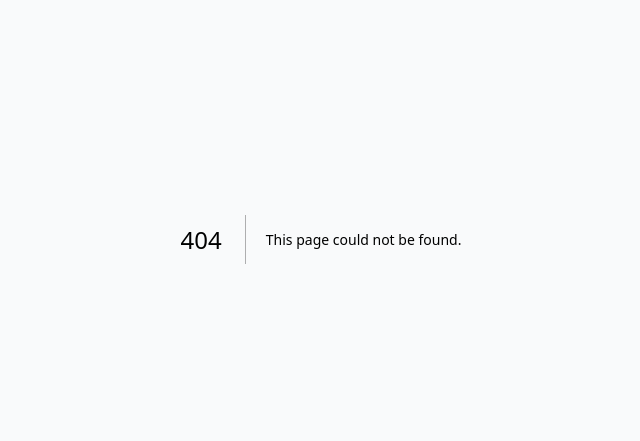
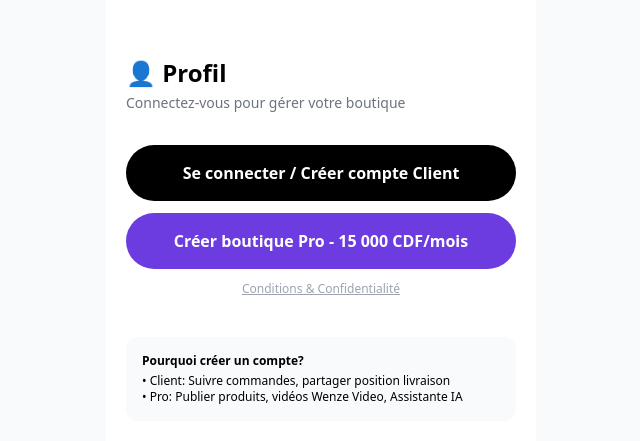
Before and after one commit to kongolokelvin47-cmd/Wenze-pwa, a Next.js app: page /profil in a window 1280 px wide. Before the commit this address had no page. Shown: the part 161-602 px from the top of the page, without its empty margins (319-959 px from the left). Built offline with nearby package versions, Linux system fonts and the light colour scheme.

Commit message:
Refactor Profil component to ProfilPage with user state

```diff
--- a/app/Profil/page.tsx
+++ /dev/null
@@ -1,18 +0,0 @@
-import Link from "next/link";
-export default function Profil() {
-  return (
-    <div className="max-w-[430px] mx-auto min-h-screen p-4 bg-gray-50">
-      <h1 className="text-2xl font-black">Mon Compte</h1>
-      <div className="bg-white rounded-2xl p-5 mt-5 text-center shadow">
-        <div className="w-20 h-20 bg-purple-100 rounded-full mx-auto flex items-center justify-center text-3xl">👤</div>
-        <h2 className="font-bold mt-3">Bienvenue sur Wenze</h2>
-        <p className="text-xs text-gray-500">Connectez-vous pour gérer votre boutique</p>
-        <div className="grid grid-cols-2 gap-3 mt-4">
-          <Link href="/connexion" className="bg-black text-white py-3 rounded-full font-bold">Connexion</Link>
-          <Link href="/inscription" className="bg-[#FF8C00] text-white py-3 rounded-full font-bold">S'inscrire</Link>
-        </div>
-      </div>
-      <Link href="/" className="block text-center mt-6 text-[#6C3CE0]">← Retour Accueil</Link>
-    </div>
-  )
-}
--- /dev/null
+++ b/app/profil/page.tsx
@@ -0,0 +1,90 @@
+"use client";
+import { useState, useEffect } from "react";
+import Link from "next/link";
+
+export default function ProfilPage() {
+  const [user, setUser] = useState<any>(null);
+  const [type, setType] = useState<"client"|"pro"|null>(null);
+
+  useEffect(()=>{
+    // Récupère ce que tu as sauvé à l'inscription
+    const saved = localStorage.getItem("wenze_user");
+    if(saved) {
+      const u = JSON.parse(saved);
+      setUser(u);
+      setType(u.type || "client");
+    }
+  }, []);
+
+  const logout = () => {
+    localStorage.removeItem("wenze_user");
+    setUser(null);
+    window.location.href = "/";
+  };
+
+  // CAS 1: PAS CONNECTÉ - On montre connexion
+  if(!user){
+    return (
+      <div className="max-w-[430px] mx-auto min-h-screen bg-white p-5 flex flex-col justify-center">
+        <h1 className="text-2xl font-black">👤 Profil</h1>
+        <p className="text-sm text-gray-500 mt-1">Connectez-vous pour gérer votre boutique</p>
+
+        <div className="mt-8 space-y-3">
+          <Link href="/inscription?type=client" className="block w-full bg-black text-white p-4 rounded-full font-bold text-center">
+            Se connecter / Créer compte Client
+          </Link>
+          <Link href="/inscription?type=pro" className="block w-full bg-[#6C3CE0] text-white p-4 rounded-full font-bold text-center">
+            Créer boutique Pro - 15 000 CDF/mois
+          </Link>
+          <Link href="/conditions" className="block text-center text-xs text-gray-400 mt-4 underline">
+            Conditions & Confidentialité
+          </Link>
+        </div>
+
+        <div className="mt-10 bg-gray-50 p-4 rounded-xl text-xs">
+          <p className="font-bold">Pourquoi créer un compte?</p>
+          <p className="mt-1">• Client: Suivre commandes, partager position livraison</p>
+          <p>• Pro: Publier produits, vidéos Wenze Video, Assistante IA</p>
+        </div>
+      </div>
+    )
+  }
+
+  // CAS 2: CONNECTÉ
+  return (
+    <div className="max-w-[430px] mx-auto min-h-screen bg-white p-5">
+      <h1 className="text-2xl font-black">👤 Mon Profil</h1>
+
+      <div className="mt-6 bg-purple-50 p-4 rounded-2xl flex gap-4 items-center">
+        <img src={user.photo || "https://via.placeholder.com/80"} alt="profil" className="w-16 h-16 rounded-full object-cover border-2 border-white" />
+        <div>
+          <p className="font-bold">{user.nom}</p>
+          <p className="text-xs text-gray-600">{user.whatsapp}</p>
+          <span className={`text-[10px] px-2 py-1 rounded-full font-bold ${type==="pro" ? "bg-black text-white" : "bg-white"}`}>
+            {type==="pro" ? "COMPTE PRO" : "COMPTE CLIENT"} {type==="pro" && `• ${user.etablissement}`}
+          </span>
+        </div>
+      </div>
+
+      <div className="mt-6 space-y-2">
+        {type==="client" && (
+          <Link href="/inscription?type=pro" className="block w-full border-2 border-[#6C3CE0] p-3 rounded-xl text-center text-sm font-bold text-[#6C3CE0]">
+            ⬆️ Passer en compte Pro - Devenir vendeur
+          </Link>
+        )}
+        {type==="pro" && (
+          <>
+            <Link href="/boutiques" className="block w-full bg-black text-white p-3 rounded-xl text-center text-sm font-bold">🏪 Ma Boutique</Link>
+            <Link href="/assistant" className="block w-full bg-white border p-3 rounded-xl text-center text-sm font-bold">🤖 Assistante IA</Link>
+            <Link href="/video" className="block w-full bg-white border p-3 rounded-xl text-center text-sm font-bold">🎬 Mes Vidéos</Link>
+          </>
+        )}
+        <Link href="/conditions" className="block w-full bg-gray-100 p-3 rounded-xl text-center text-sm">📄 Conditions</Link>
+        <Link href="/confidentialite" className="block w-full bg-gray-100 p-3 rounded-xl text-center text-sm">🔒 Confidentialité</Link>
+        <button onClick={logout} className="w-full bg-red-50 text-red-600 p-3 rounded-xl text-sm font-bold mt-4">Déconnexion</button>
+      </div>
+
+      <p className="text-[10px] text-center text-gray-400 mt-8">WENZE WENZE BUSINESS - Kinshasa - v1.0 - 0% commission</p>
+    </div>
+  )
+        }
```
